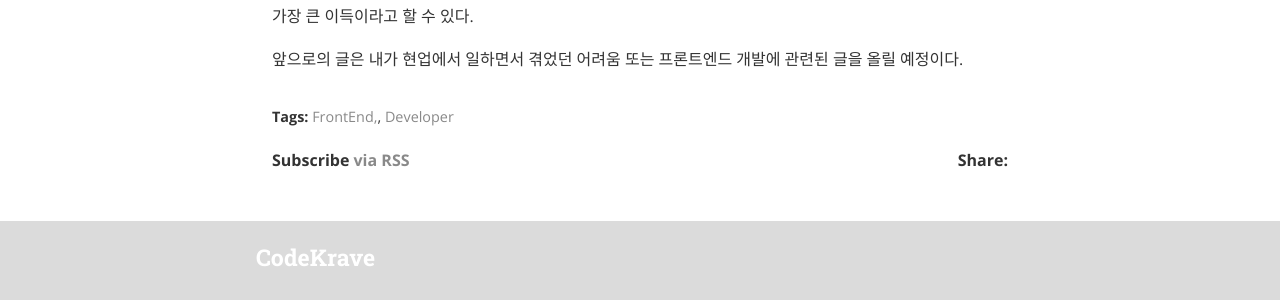
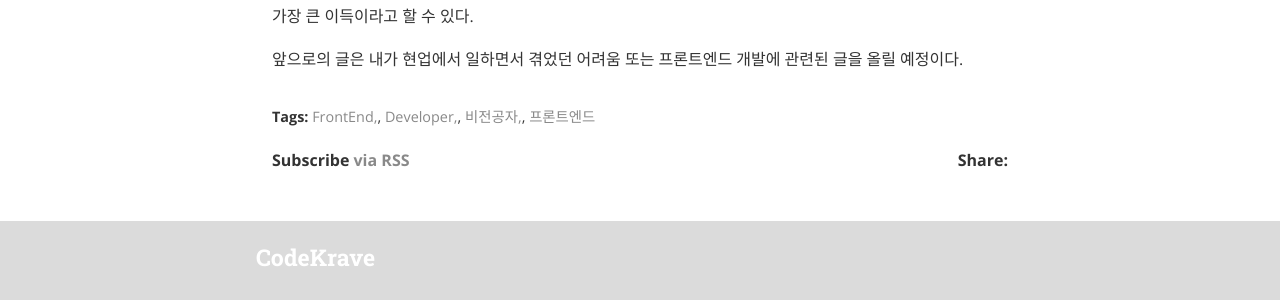
Before and after one commit to codekrave/codekrave.github.io, a Jekyll site: the page built from _posts/2019-02-10-become_developer.markdown, in a window 1280 px wide and 900 px high, scrolled down 1598 px. Shown: the part 455-755 px from the top of the window. Built offline with Jekyll 4.4.1, drawn with Linux system fonts in a browser that asks for light colours; nearby versions of some CDN libraries.

Commit message:
태그 추가

```diff
--- a/_posts/2019-02-10-become_developer.markdown
+++ b/_posts/2019-02-10-become_developer.markdown
@@ -4,7 +4,7 @@ title:  "비전공자가 프론트엔드 개발자로 전향한 이유"
 date:   2019-02-10 22:15:00
 author: E-Nani
 categories: FrontEnd
-tags:	FrontEnd, Developer
+tags:	FrontEnd, Developer, 비전공자, 프론트엔드
 cover:  "/assets/20190210_post.jpg"
 ---
 
```
